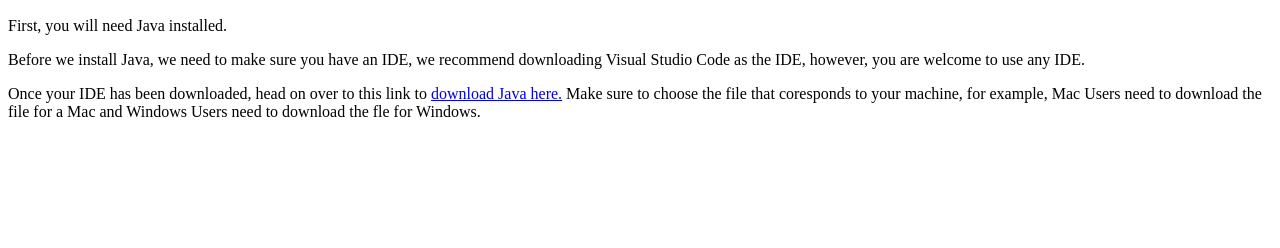
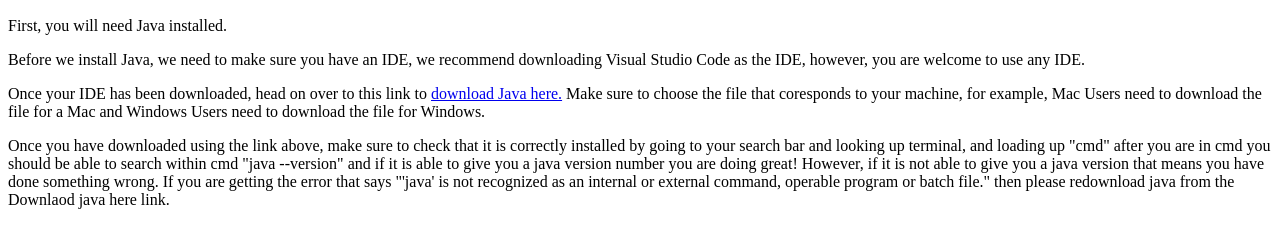
Before and after one commit to adityagarwal23/CodingWebsite, a plain HTML site: page CodingWebsite/src/index.html in a window 1280 px wide. Shown: the part 110-358 px from the top of the page. Drawn offline with Linux system fonts and the light colour scheme.

Commit message:
updating text

```diff
--- a/CodingWebsite/src/index.html
+++ b/CodingWebsite/src/index.html
@@ -14,8 +14,14 @@
     </p>
     <p>Once your IDE has been downloaded, head on over to this link to <a href="https://www.oracle.com/java/technologies/downloads/">download Java here.</a>
         Make sure to choose the file that coresponds to your machine, for example, Mac Users need to download the file for a Mac and Windows Users need
-        to download the fle for Windows.
+        to download the file for Windows.
     </p>
-
+    <p>
+        Once you have downloaded using the link above, make sure to check that it is correctly installed by going to your search bar and looking up
+        terminal, and loading up "cmd" after you are in cmd you should be able to search within cmd "java --version" and if it is able to give you
+        a java version number you are doing great! However, if it is not able to give you a java version that means you have done something wrong.
+        If you are getting the error that says "'java' is not recognized as an internal or external command, operable program or batch file." then please
+        redownload java from the Downlaod java here link.
+    </p>
 </body>
 </html>
```
